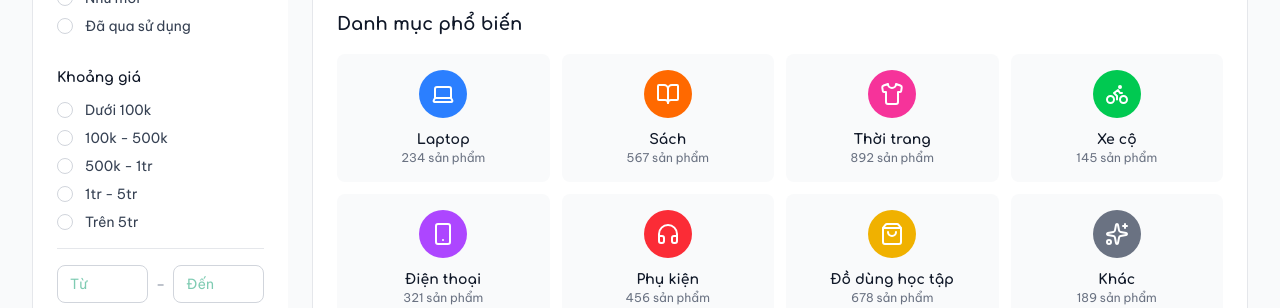
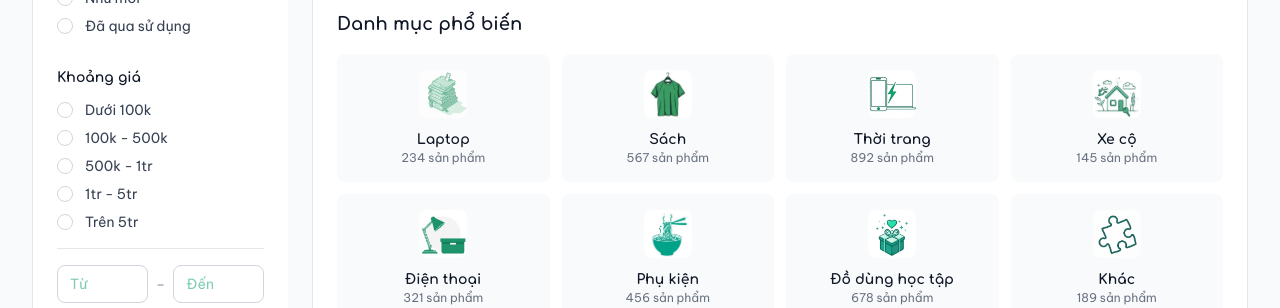
Before and after one commit to ngcnguywn0124/FE-LUM-trade-ecommerce, a Next.js app: page /search in a window 1280 px wide. Shown: the part 317-625 px from the top of the page. Built offline with nearby package versions, Linux system fonts and the light colour scheme.

Commit message:
style: update filter v5.3

```diff
--- a/components/features/search/SuggestedCategories.tsx
+++ b/components/features/search/SuggestedCategories.tsx
@@ -2,17 +2,17 @@
 
 import React from "react";
 import Link from "next/link";
-import { Laptop, BookOpen, Shirt, Bike, Smartphone, Headphones, ShoppingBag, Sparkles } from "lucide-react";
+import Image from "next/image";
 
 const categories = [
-  { name: "Laptop", icon: Laptop, count: 234, color: "bg-blue-500" },
-  { name: "Sách", icon: BookOpen, count: 567, color: "bg-orange-500" },
-  { name: "Thời trang", icon: Shirt, count: 892, color: "bg-pink-500" },
-  { name: "Xe cộ", icon: Bike, count: 145, color: "bg-green-500" },
-  { name: "Điện thoại", icon: Smartphone, count: 321, color: "bg-purple-500" },
-  { name: "Phụ kiện", icon: Headphones, count: 456, color: "bg-red-500" },
-  { name: "Đồ dùng học tập", icon: ShoppingBag, count: 678, color: "bg-yellow-500" },
-  { name: "Khác", icon: Sparkles, count: 189, color: "bg-gray-500" },
+  { name: "Laptop", image: "/cate/giao-trinh-v1.png", count: 234 },
+  { name: "Sách", image: "/cate/quan-ao-v1.jpg", count: 567 },
+  { name: "Thời trang", image: "/cate/dien-tu-v1.jpg", count: 892 },
+  { name: "Xe cộ", image: "/cate/phong-tro-v2-1.jpg", count: 145 },
+  { name: "Điện thoại", image: "/cate/do-dung-v1.jpg", count: 321 },
+  { name: "Phụ kiện", image: "/cate/an-uong-v2-1.jpg", count: 456 },
+  { name: "Đồ dùng học tập", image: "/cate/mien-phi-v1.jpg", count: 678 },
+  { name: "Khác", image: "/cate/khac-v2.png", count: 189 },
 ];
 
 const SuggestedCategories = () => {
@@ -21,15 +21,19 @@ const SuggestedCategories = () => {
       <h2 className="text-lg font-bold text-gray-900 mb-4">Danh mục phổ biến</h2>
       <div className="grid grid-cols-2 sm:grid-cols-4 gap-3">
         {categories.map((category) => {
-          const Icon = category.icon;
           return (
             <Link
               key={category.name}
               href={`/search?category=${encodeURIComponent(category.name)}`}
               className="group flex flex-col items-center gap-3 p-4 bg-gray-50 hover:bg-emerald-50 rounded-lg transition-all hover:shadow-md"
             >
-              <div className={`${category.color} w-12 h-12 rounded-full flex items-center justify-center group-hover:scale-110 transition-transform`}>
-                <Icon size={24} className="text-white" />
+              <div className="relative w-12 h-12 group-hover:scale-110 transition-transform">
+                <Image
+                  src={category.image}
+                  alt={category.name}
+                  fill
+                  className="object-contain rounded-lg"
+                />
               </div>
               <div className="text-center">
                 <h3 className="text-sm font-semibold text-gray-900 group-hover:text-emerald-600 transition-colors">
```
